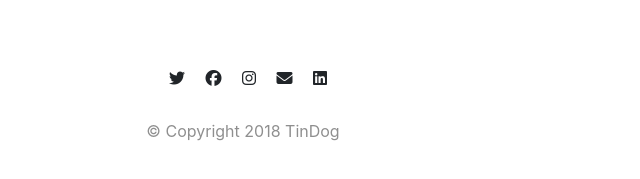
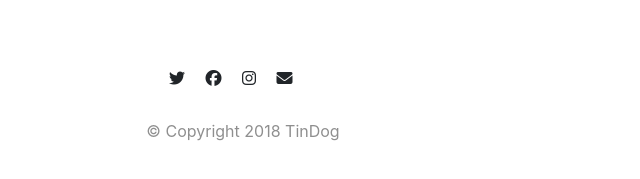
Before and after one commit to Surya742/tindog, a plain HTML site: page index.html in a window 1280 px wide. Shown: the part 3047-3226 px from the top of the page, 397-1037 px from the left. Drawn offline with nearby package versions, Linux system fonts and the light colour scheme.

Commit message:
Update index.html

```diff
--- a/index.html
+++ b/index.html
@@ -263,7 +263,7 @@
     <i class="fab last-icon fa-facebook"></i>
     <i class="fab last-icon fa-instagram"></i>
     <i class="fas last-icon fa-envelope"></i>
-    <i class="fab last-icon fa-linkedin"></i>
+
   </div>
 
     <p class="last-p">© Copyright 2018 TinDog </p>
```
